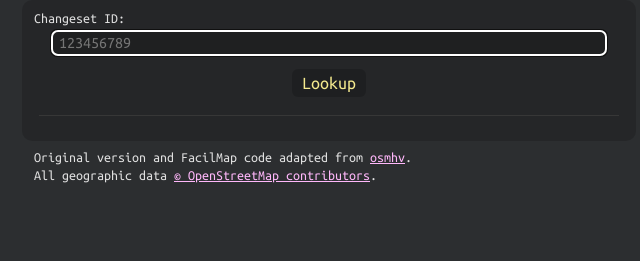
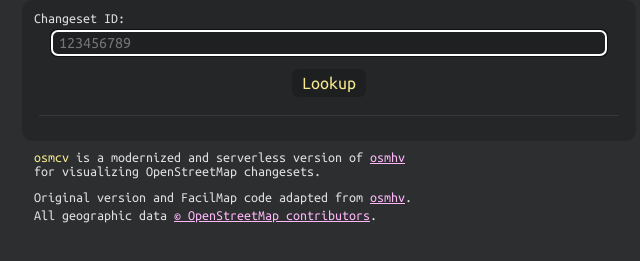
Before and after one commit to BleachDev/bleach.dev, a plain HTML site: page osmcv.html in a window 1280 px wide. Shown: the part 75-336 px from the top of the page, without its empty margins (311-951 px from the left). Drawn offline with Linux system fonts and the light colour scheme.

Commit message:
Update osmcv note message

```diff
--- a/osmcv.html
+++ b/osmcv.html
@@ -42,6 +42,9 @@
     <div style="height: 5px;"></div>
 
     <div style="display: inline-block; width: 600px;">
+        <p class="note"><span style="color: var(--header-color);">osmcv</span> is a modernized and serverless version of <a href="https://osmhv.openstreetmap.de/">osmhv</a><br>
+            for visualizing OpenStreetMap changesets.</p>
+        <div style="height: 4px;"></div>
         <p class="note">Original version and FacilMap code adapted from <a href="https://osmhv.openstreetmap.de/">osmhv</a>.</p>
         <p class="note">All geographic data <a href="https://www.openstreetmap.org/copyright">© OpenStreetMap contributors</a>.</p>
     </div>
--- a/static/css/main.css
+++ b/static/css/main.css
@@ -5,6 +5,7 @@
     --box-color: #0000002a;
 
     --text-color: #e0e0e0;
+    --header-color: #f5ea8e;
     --header-color: #f5ea8e;
     --link-color: #ffb7fa;
     --link-hover-color: #77c8d9;
```
Also changed, not shown: index.html (+2 -2 lines).
